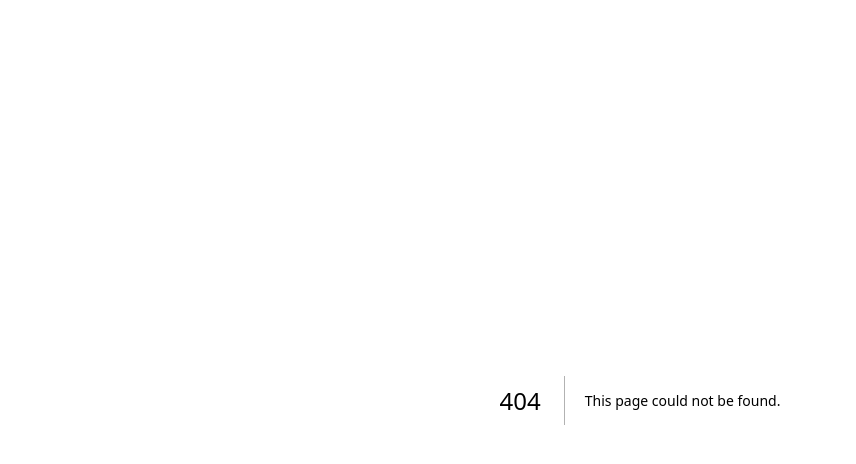
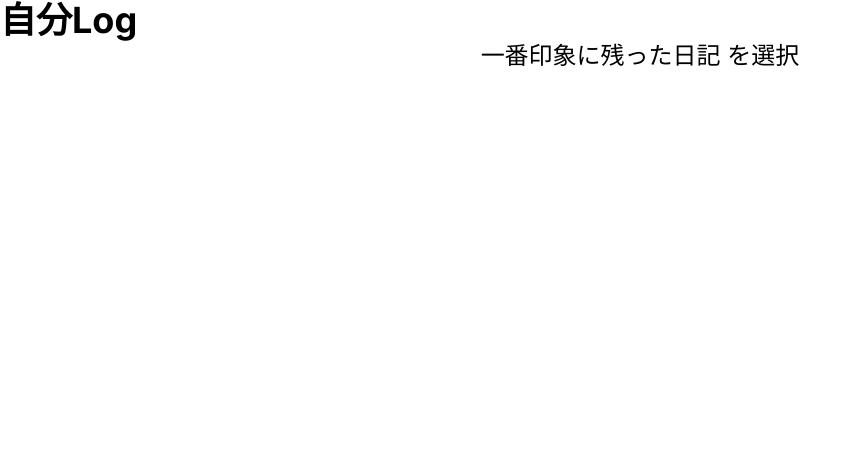
Before and after one commit to tech-harmony-team/Jibun-Log, a Next.js app in the folder next-front/: page /header-test in a window 1280 px wide. Before the commit this address had no page. Shown: the top 464 px of the page, without its empty margins (0-856 px from the left). Built offline with nearby package versions, Linux system fonts and the light colour scheme.

Commit message:
ヘッダーのUIコンポーネントを作成した。

```diff
--- /dev/null
+++ b/next-front/src/app/header-test/page.tsx
@@ -0,0 +1,14 @@
+import PageHeader from "@/components/typography/pageHeader";
+
+export default function Page() {
+  return (
+    <>
+      <PageHeader type="h1" textAlignment="left">
+        自分Log
+      </PageHeader>
+      <PageHeader type="h2" textAlignment="center">
+        一番印象に残った日記 を選択
+      </PageHeader>
+    </>
+  );
+}
--- /dev/null
+++ b/next-front/src/components/typography/pageHeader.tsx
@@ -0,0 +1,29 @@
+import { ReactNode } from "react";
+
+type Props = {
+  type: "h1" | "h2";
+  textAlignment: "center" | "left" | "right";
+  children: ReactNode;
+};
+
+export default function PageHeader(props: Props) {
+  const { type, textAlignment, children } = props;
+
+  // typeによって、フォントサイズを変更
+  const headerType = type === "h1" ? "text-4xl font-bold" : "text-2xl";
+
+  // textAlignmentによって、テキストの位置を変更
+  const alignmentType =
+    textAlignment === "center"
+      ? "text-center"
+      : textAlignment === "right"
+      ? "text-right"
+      : "text-left";
+
+  const style = `${headerType} ${alignmentType}`;
+
+  if (type === "h1") {
+    return <h1 className={style}>{children}</h1>;
+  }
+  return <h2 className={style}>{children}</h2>;
+}
```
